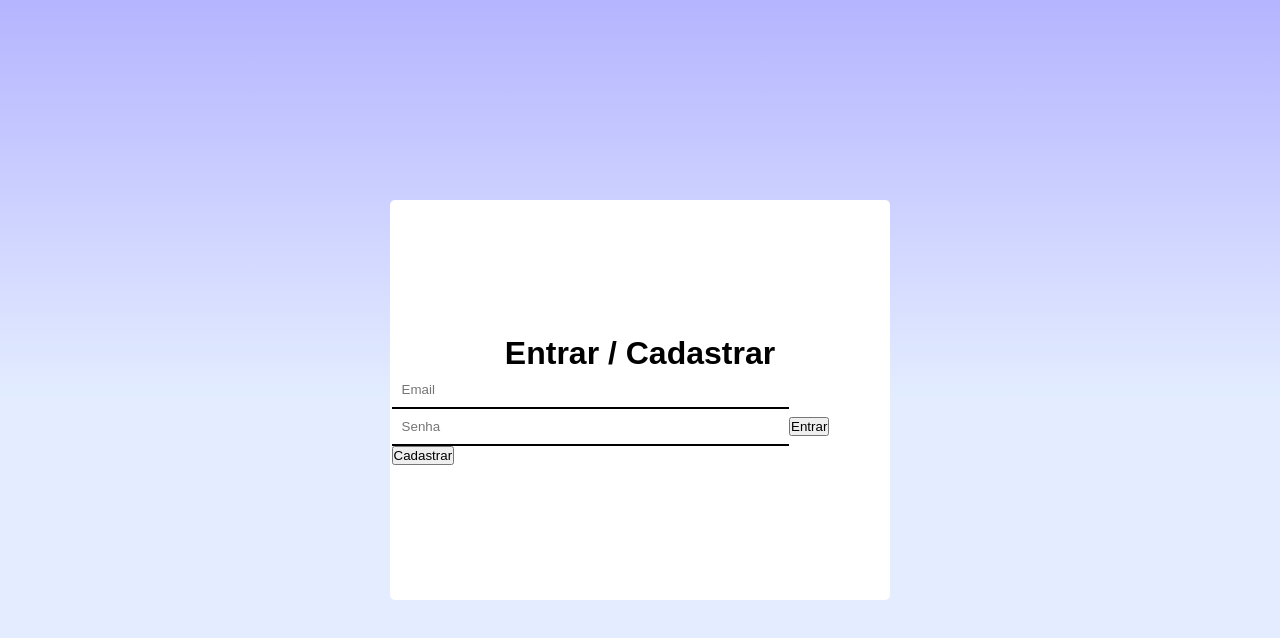
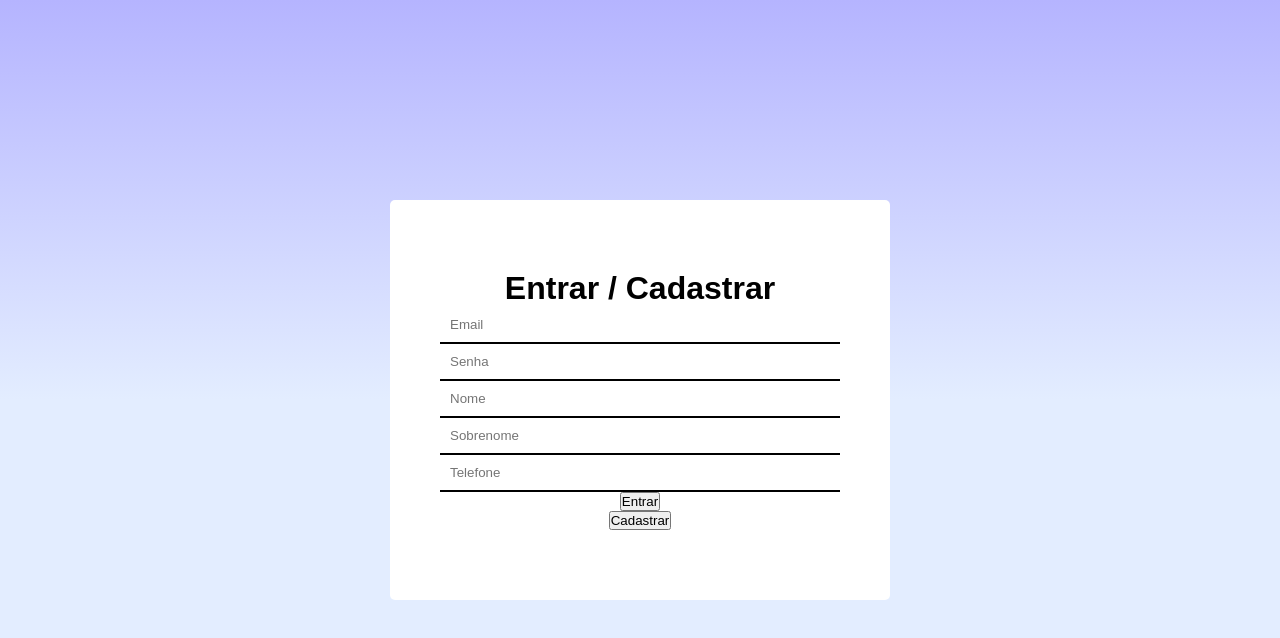
Before and after one commit to MW-Limah/HeloisaWebstore, a Next.js app: page /login in a window 1280 px wide. Shown: the top 638 px of the page. Built offline with nearby package versions, Linux system fonts and the light colour scheme; no server answers.

Commit message:
Desenvolvendo o login de clientes

```diff
--- a/src/app/(auth)/login/page.tsx
+++ b/src/app/(auth)/login/page.tsx
@@ -6,24 +6,53 @@ import styles from './login.module.css';
 export default function LoginPage() {
     const [email, setEmail] = useState('');
     const [password, setPassword] = useState('');
+    const [firstName, setFirstName] = useState('');
+    const [lastName, setLastName] = useState('');
+    const [phone, setPhone] = useState('');
     const [error, setError] = useState<string | null>(null);
 
-    async function handleSignIn() {
+    async function handleSignIn(e: React.FormEvent) {
+        e.preventDefault();
         const { error } = await supabase.auth.signInWithPassword({ email, password });
         if (error) setError(error.message);
     }
 
-    async function handleSignUp() {
-        const { error } = await supabase.auth.signUp({ email, password });
-        if (error) setError(error.message);
+    async function handleSignUp(e: React.FormEvent) {
+        e.preventDefault();
+        setError(null);
+
+        const { data: signUpData, error: signUpError } = await supabase.auth.signUp({ email, password });
+
+        if (signUpError) {
+            setError(signUpError.message);
+            return;
         }
+
+        const user = signUpData.user;
+        if (!user) {
+            setError('Erro ao obter o usuário após o cadastro.');
+            return;
+        }
+
+        // Criação do perfil do cliente na tabela `clients`
+        const { error: insertError } = await supabase.from('clients').insert({
+            id: user.id,
+            first_name: firstName,
+            last_name: lastName,
+            phone,
+            email,
+        });
+
+        if (insertError) {
+            setError('Erro ao criar o perfil do cliente: ' + insertError.message);
+        }
+    }
+
     return (
         <div className={styles.content}>
             <form className={styles.form}>
-                <div>
                 <h1 className="text-2xl mb-4">Entrar / Cadastrar</h1>
-                </div>
-                <div>
+
                 <input
                     type="email"
                     placeholder="Email"
@@ -38,14 +67,38 @@ export default function LoginPage() {
                     onChange={(e) => setPassword(e.target.value)}
                     className={styles.password}
                 />
+
+                {/* Campos extras */}
+                <input
+                    type="text"
+                    placeholder="Nome"
+                    value={firstName}
+                    onChange={(e) => setFirstName(e.target.value)}
+                    className={styles.name}
+                />
+                <input
+                    type="text"
+                    placeholder="Sobrenome"
+                    value={lastName}
+                    onChange={(e) => setLastName(e.target.value)}
+                    className={styles.name}
+                />
+                <input
+                    type="text"
+                    placeholder="Telefone"
+                    value={phone}
+                    onChange={(e) => setPhone(e.target.value)}
+                    className={styles.phone}
+                />
+
                 {error && <p className={styles.error}>{error}</p>}
+
                 <button onClick={handleSignIn} className={styles.btnEnter}>
                     Entrar
                 </button>
                 <button onClick={handleSignUp} className={styles.btnSign}>
                     Cadastrar
                 </button>
-                </div>
             </form>
         </div>
     );
```
Also changed, not shown: src/app/components/FinishingComponents/InfoPersonal/InfoPersonal.tsx (+47 -0 lines). Lines whose indentation alone changed are shown as unchanged.
